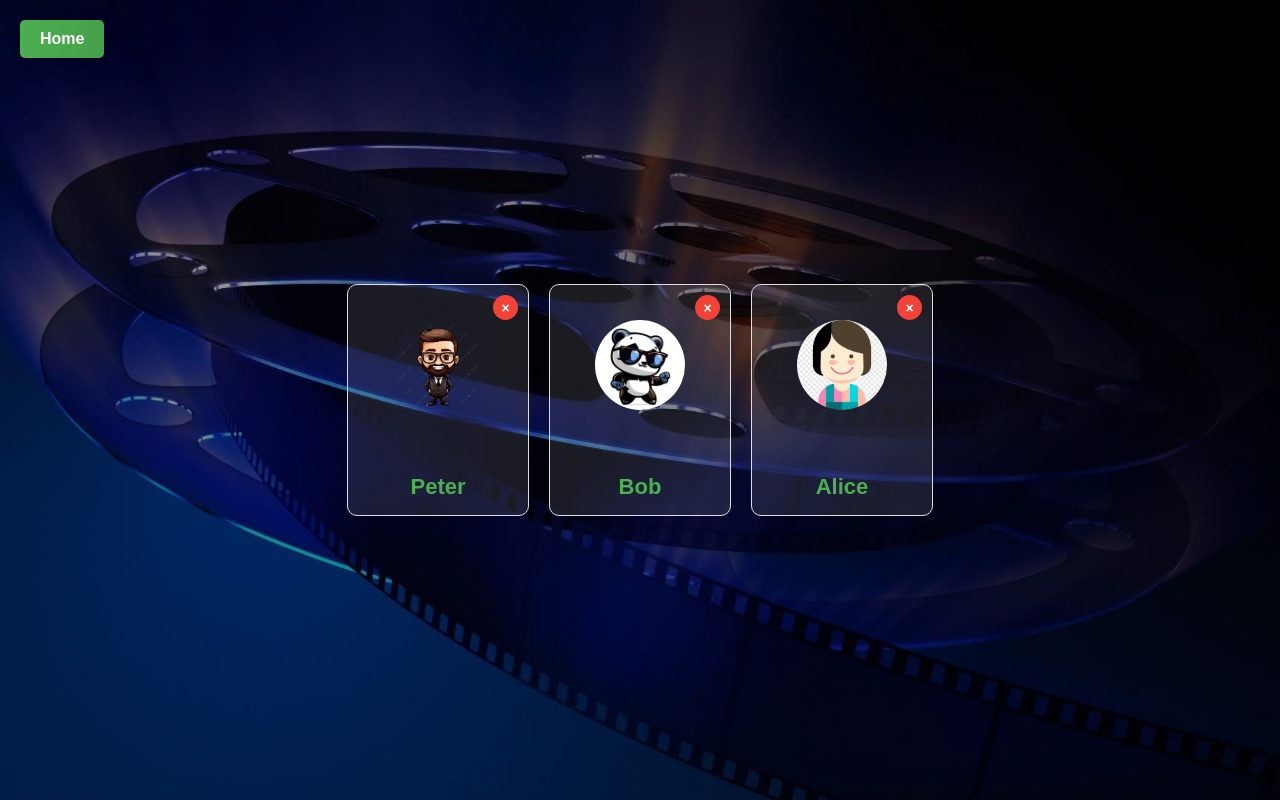
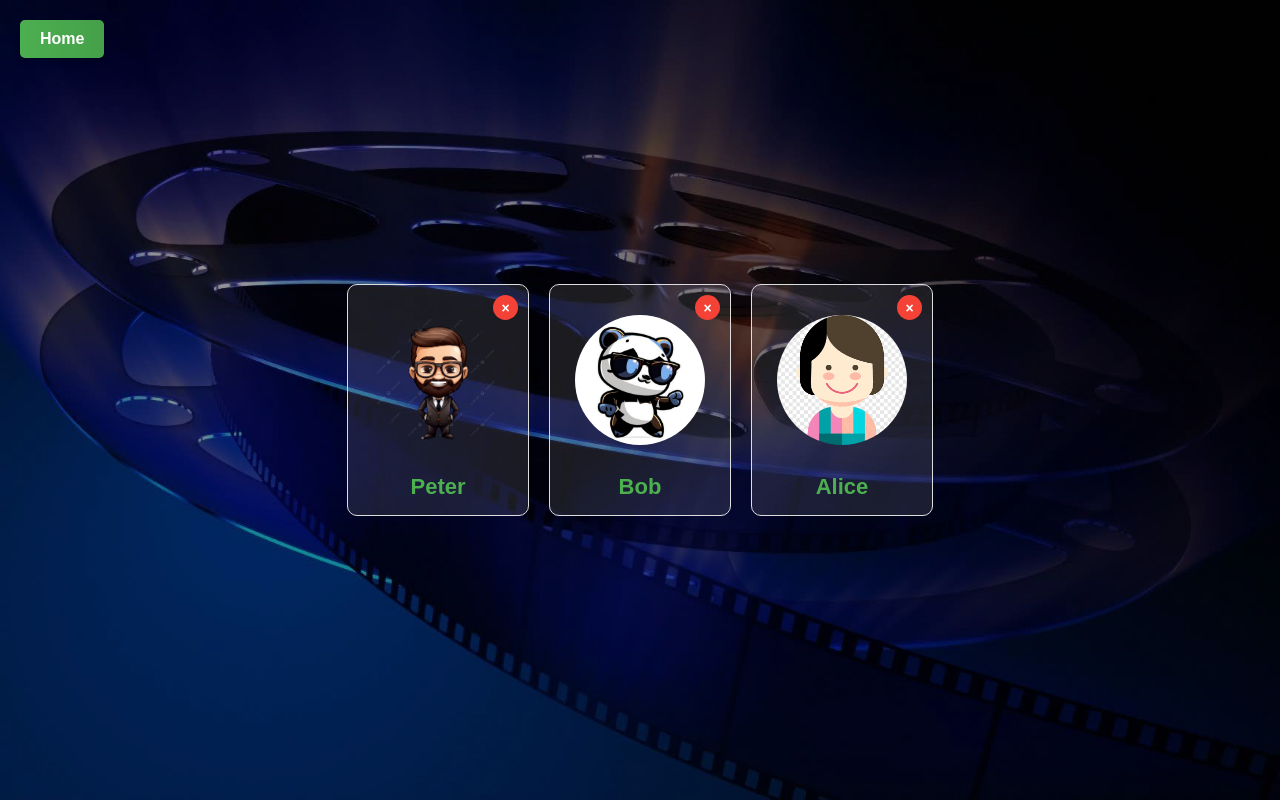
Before and after one commit to peterek01/movieweb_app, a Flask app: page /users in a window 1280 px wide. Run offline with Flask 3, Linux system fonts and the light colour scheme.

Commit message:
user movies changes

```diff
--- a/static/CSS/users_style.css
+++ b/static/CSS/users_style.css
@@ -61,11 +61,11 @@ body {
 }
 
 .user-avatar {
-    width: 90px;
-    height: 90px;
+    width: 130px;
+    height: 130px;
     border-radius: 50%;
     object-fit: cover;
-    margin-top: 20px;
+    margin-top: 15px;
 }
 
 .user-link {
```
Also changed, not shown: static/CSS/user_movies_style.css (+11 -0 lines), data/movies.db.
